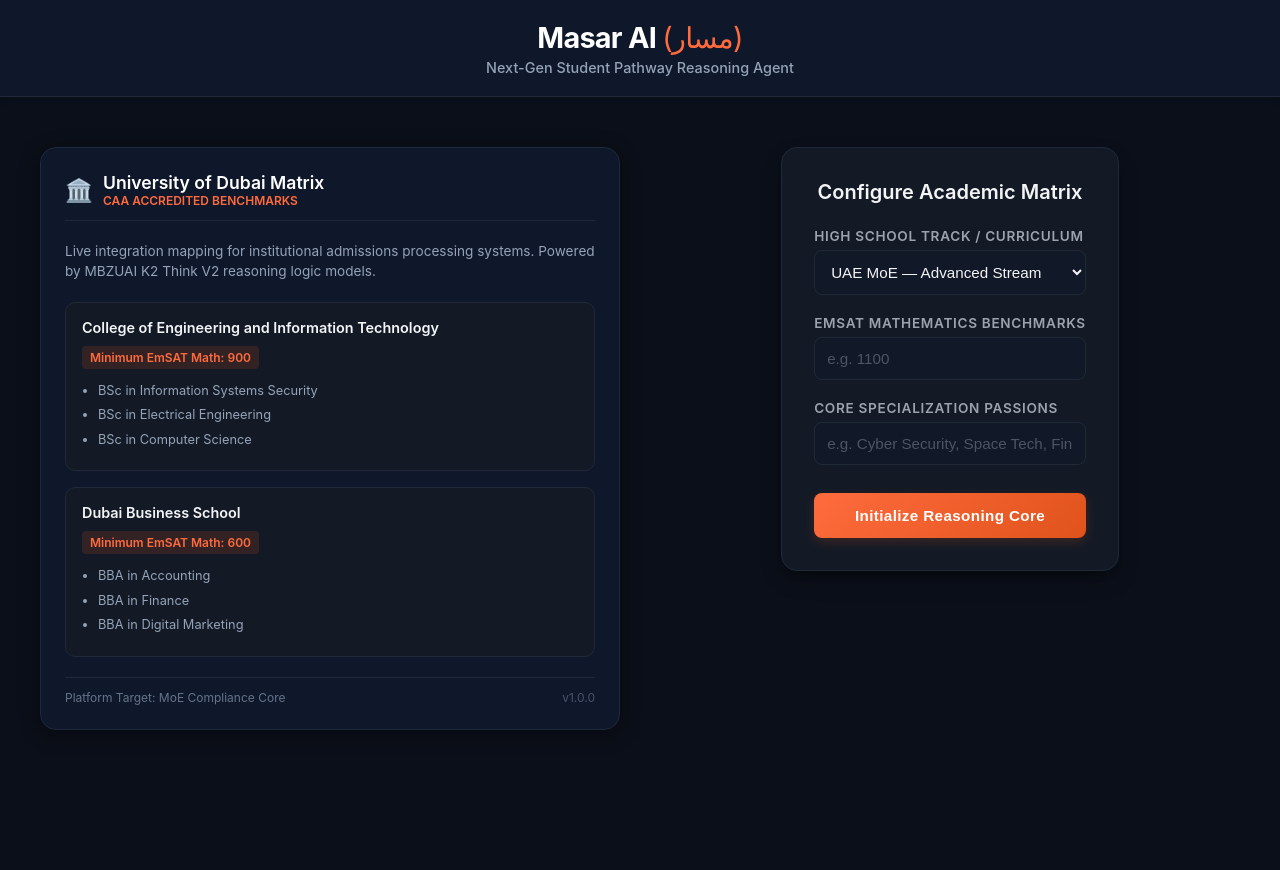
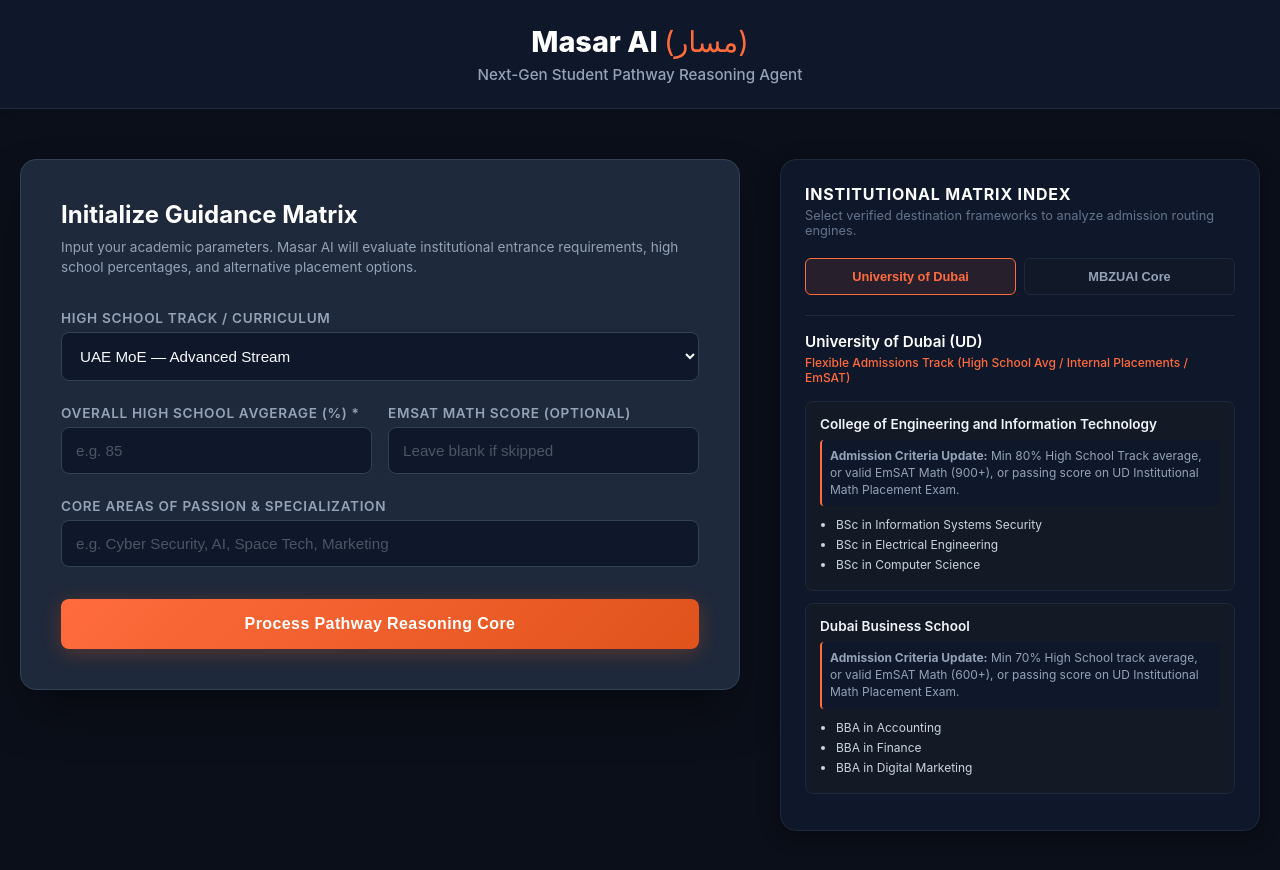
Before and after one commit to BuildingTHEITGUY/masar-ai, a React (Vite) app: page / in a window 1280 px wide. Shown: the top 870 px of the page. Before the commit the page ends 800 px from the top, so only its background shows below. Built offline with nearby package versions, Linux system fonts and the light colour scheme.

Commit message:
Refactor: Restructure UI to spotlight intake configurations and implement dynamic institutional tab-accordion menus

```diff
--- a/src/App.jsx
+++ b/src/App.jsx
@@ -1,25 +1,39 @@
 import React, { useState } from 'react';
 import FormInput from './components/FormInput';
 
-// Safe fallback data directly inside the file in case the JSON path is broken
-const fallbackData = {
-  "name": "University of Dubai",
-  "colleges": [
-    {
-      "name": "College of Engineering and Information Technology",
-      "min_emsat_math": 900,
-      "programs": ["BSc in Information Systems Security", "BSc in Electrical Engineering", "BSc in Computer Science"]
-    },
-    {
-      "name": "Dubai Business School",
-      "min_emsat_math": 600,
-      "programs": ["BBA in Accounting", "BBA in Finance", "BBA in Digital Marketing"]
-    }
-  ]
+const universityData = {
+  ud: {
+    name: "University of Dubai (UD)",
+    tagline: "Flexible Admissions Track (High School Avg / Internal Placements / EmSAT)",
+    colleges: [
+      {
+        name: "College of Engineering and Information Technology",
+        criteria: "Min 80% High School Track average, or valid EmSAT Math (900+), or passing score on UD Institutional Math Placement Exam.",
+        programs: ["BSc in Information Systems Security", "BSc in Electrical Engineering", "BSc in Computer Science"]
+      },
+      {
+        name: "Dubai Business School",
+        criteria: "Min 70% High School track average, or valid EmSAT Math (600+), or passing score on UD Institutional Math Placement Exam.",
+        programs: ["BBA in Accounting", "BBA in Finance", "BBA in Digital Marketing"]
+      }
+    ]
+  },
+  mbzuai: {
+    name: "Mohamed bin Zayed University of Artificial Intelligence",
+    tagline: "Post-Graduate Specialized AI Integration Pathways",
+    colleges: [
+      {
+        name: "School of AI Foundation Systems",
+        criteria: "Target destination environment. Requires completion of a relevant STEM Bachelor track (such as UD Computer Science) with competitive overall CGPA thresholds.",
+        programs: ["MSc in Machine Learning", "MSc in Computer Vision", "MSc in Natural Language Processing"]
+      }
+    ]
+  }
 };
 
 export default function App() {
   const [studentProfile, setStudentProfile] = useState(null);
+  const [activeTab, setActiveTab] = useState('ud');
 
   const handleFormSubmit = (profileData) => {
     setStudentProfile(profileData);
@@ -28,96 +42,44 @@
   return (
     <div style={{ minHeight: '100vh', backgroundColor: '#0b0f19', color: '#f3f4f6' }}>
 
-      {/* Header Bar */}
+      {/* Premium Header Architecture */}
       <header style={{
         background: '#0f172a',
-        padding: '20px',
+        padding: '24px 20px',
         textAlign: 'center',
         borderBottom: '1px solid #1e293b',
         boxShadow: '0 4px 6px -1px rgba(0, 0, 0, 0.1)'
       }}>
-        <h1 style={{ margin: 0, fontSize: '1.8rem', fontWeight: '700', letterSpacing: '-0.025em', color: '#ffffff' }}>
+        <h1 style={{ margin: 0, fontSize: '1.8rem', fontWeight: '800', color: '#ffffff' }}>
           Masar AI <span style={{ color: '#ff6b3d', fontWeight: '400' }}>(مسار)</span>
         </h1>
-        <p style={{ margin: '4px 0 0 0', color: '#94a3b8', fontSize: '0.9rem', fontWeight: '500' }}>
+        <p style={{ margin: '6px 0 0 0', color: '#94a3b8', fontSize: '0.95rem', fontWeight: '500' }}>
           Next-Gen Student Pathway Reasoning Agent
         </p>
       </header>
 
-      {/* Main Container Split View */}
+      {/* Dynamic Main Workspace Container Layout */}
       <main style={{
         display: 'grid',
-        gridTemplateColumns: 'repeat(auto-fit, minmax(320px, 1fr))',
+        gridTemplateColumns: '1fr minmax(320px, 480px)',
         gap: '40px',
-        maxWidth: '1200px',
+        maxWidth: '1400px',
         margin: '0 auto',
         padding: '50px 20px'
       }}>
 
-        {/* Left Column: Embedded Academic Framework Hub */}
-        <section style={{
-          background: '#0f172a',
-          border: '1px solid #1e293b',
-          borderRadius: '16px',
-          padding: '24px',
-          boxShadow: '0 4px 20px rgba(0,0,0,0.4)',
-          height: 'fit-content'
-        }}>
-          <div style={{ display: 'flex', alignItems: 'center', gap: '10px', marginBottom: '20px', borderBottom: '1px solid #1e293b', paddingBottom: '12px' }}>
-            <span style={{ fontSize: '1.4rem' }}>🏛️</span>
-            <div>
-              <h2 style={{ margin: 0, fontSize: '1.1rem', color: '#ffffff', fontWeight: '600' }}>{fallbackData.name} Matrix</h2>
-              <p style={{ margin: 0, fontSize: '0.75rem', color: '#ff6b3d', fontWeight: '600', textTransform: 'uppercase' }}>CAA Accredited Benchmarks</p>
-            </div>
-          </div>
-
-          <p style={{ fontSize: '0.85rem', color: '#94a3b8', lineHeight: '1.5', marginBottom: '20px' }}>
-            Live integration mapping for institutional admissions processing systems. Powered by MBZUAI K2 Think V2 reasoning logic models.
-          </p>
-
-          {/* Dynamic Map Loop over Colleges */}
-          {fallbackData.colleges.map((college, idx) => (
-            <div key={idx} style={{
-              background: '#131a26',
-              border: '1px solid #1f2937',
-              borderRadius: '10px',
-              padding: '16px',
-              marginBottom: '16px'
-            }}>
-              <h4 style={{ margin: '0 0 10px 0', fontSize: '0.9rem', color: '#f3f4f6', fontWeight: '600' }}>
-                {college.name}
-              </h4>
-              <div style={{ display: 'inline-block', fontSize: '0.75rem', background: 'rgba(224, 83, 27, 0.15)', color: '#ff6b3d', padding: '4px 8px', borderRadius: '4px', fontWeight: '600', marginBottom: '12px' }}>
-                Minimum EmSAT Math: {college.min_emsat_math}
-              </div>
-              <ul style={{ margin: 0, paddingLeft: '16px', fontSize: '0.8rem', color: '#94a3b8', lineHeight: '1.6' }}>
-                {college.programs.map((prog, pIdx) => (
-                  <li key={pIdx} style={{ marginBottom: '4px' }}>{prog}</li>
-                ))}
-              </ul>
-            </div>
-          ))}
-
-          <div style={{ borderTop: '1px solid #1e293b', paddingTop: '12px', marginTop: '20px', fontSize: '0.75rem', color: '#64748b', display: 'flex', alignItems: 'center' }}>
-            <span>Platform Target: MoE Compliance Core</span>
-            <span style={{ color: '#475569', marginLeft: 'auto' }}>v1.0.0</span>
-          </div>
-        </section>
-
-        {/* Right Column: Interactive Profile Configuration Panel */}
+        {/* LEFT COLUMN: THE INTEL SPOTLIGHT */}
         <section style={{ display: 'flex', flexDirection: 'column', justifyContent: 'start' }}>
           {!studentProfile ? (
             <FormInput onSubmit={handleFormSubmit} />
           ) : (
             <div style={{
               width: '100%',
-              maxWidth: '480px',
-              margin: '0 auto',
-              background: '#131a26',
-              padding: '40px 32px',
+              background: '#1e293b',
+              padding: '40px',
               borderRadius: '16px',
-              border: '1px solid #1e293b',
-              boxShadow: '0 10px 25px rgba(0,0,0,0.3)',
+              border: '1px solid #334155',
+              boxShadow: '0 25px 50px -12px rgba(0, 0, 0, 0.5)',
               textAlign: 'center'
             }}>
               <div style={{
@@ -132,20 +94,18 @@
                 marginBottom: '20px',
                 fontSize: '1.8rem',
                 fontWeight: 'bold'
-              }}>
-                ✓
-              </div>
-              <h3 style={{ margin: '0 0 10px 0', color: '#ffffff', fontSize: '1.3rem', fontWeight: '600' }}>Matrix Configured</h3>
-              <p style={{ color: '#94a3b8', fontSize: '0.9rem', lineHeight: '1.6', margin: '0 0 30px 0' }}>
-                Data telemetry matched with high school stream metrics. Ready to initiate streaming token reasoning pipelines via MBZUAI K2 Think infrastructure.
+              }}>✓</div>
+              <h3 style={{ margin: '0 0 10px 0', color: '#ffffff', fontSize: '1.4rem', fontWeight: '700' }}>Telemetry Logged</h3>
+              <p style={{ color: '#94a3b8', fontSize: '0.95rem', lineHeight: '1.6', margin: '0 0 32px 0' }}>
+                Profile coordinates captured. Ready to route parameters into the K2 Think V2 long chain-of-thought orchestration matrices.
               </p>
               <button
                 onClick={() => setStudentProfile(null)}
                 style={{
                   padding: '12px 24px',
-                  background: '#1f2937',
-                  color: '#f3f4f6',
-                  border: '1px solid #374151',
+                  background: '#0f172a',
+                  color: '#f8fafc',
+                  border: '1px solid #334155',
                   borderRadius: '8px',
                   cursor: 'pointer',
                   fontWeight: '600',
@@ -158,6 +118,91 @@
           )}
         </section>
 
+        {/* RIGHT COLUMN: INSTITUTIONAL BENCHMARK DIRECTORY */}
+        <section style={{
+          background: '#0f172a',
+          border: '1px solid #1e293b',
+          borderRadius: '16px',
+          padding: '24px',
+          boxShadow: '0 4px 20px rgba(0,0,0,0.4)',
+          height: 'fit-content'
+        }}>
+          <h3 style={{ margin: '0 0 4px 0', fontSize: '1rem', fontWeight: '700', color: '#ffffff', textTransform: 'uppercase', letterSpacing: '0.05em' }}>
+            Institutional Matrix Index
+          </h3>
+          <p style={{ margin: '0 0 20px 0', fontSize: '0.8rem', color: '#64748b' }}>
+            Select verified destination frameworks to analyze admission routing engines.
+          </p>
+
+          {/* Tab Selector System */}
+          <div style={{ display: 'grid', gridTemplateColumns: '1fr 1fr', gap: '8px', marginBottom: '20px' }}>
+            <button
+              onClick={() => setActiveTab('ud')}
+              style={{
+                padding: '10px',
+                borderRadius: '6px',
+                border: '1px solid',
+                borderColor: activeTab === 'ud' ? '#ff6b3d' : '#1e293b',
+                backgroundColor: activeTab === 'ud' ? 'rgba(255, 107, 61, 0.1)' : '#111827',
+                color: activeTab === 'ud' ? '#ff6b3d' : '#94a3b8',
+                fontWeight: '600',
+                fontSize: '0.8rem',
+                cursor: 'pointer'
+              }}
+            >
+              University of Dubai
+            </button>
+            <button
+              onClick={() => setActiveTab('mbzuai')}
+              style={{
+                padding: '10px',
+                borderRadius: '6px',
+                border: '1px solid',
+                borderColor: activeTab === 'mbzuai' ? '#ff6b3d' : '#1e293b',
+                backgroundColor: activeTab === 'mbzuai' ? 'rgba(255, 107, 61, 0.1)' : '#111827',
+                color: activeTab === 'mbzuai' ? '#ff6b3d' : '#94a3b8',
+                fontWeight: '600',
+                fontSize: '0.8rem',
+                cursor: 'pointer'
+              }}
+            >
+              MBZUAI Core
+            </button>
+          </div>
+
+          {/* Active View Engine */}
+          <div style={{ borderTop: '1px solid #1e293b', paddingTop: '16px' }}>
+            <h4 style={{ margin: '0 0 4px 0', fontSize: '0.95rem', color: '#ffffff', fontWeight: '600' }}>
+              {universityData[activeTab].name}
+            </h4>
+            <p style={{ margin: '0 0 16px 0', fontSize: '0.75rem', color: '#ff6b3d', fontWeight: '500' }}>
+              {universityData[activeTab].tagline}
+            </p>
+
+            {universityData[activeTab].colleges.map((college, idx) => (
+              <div key={idx} style={{
+                background: '#131a26',
+                border: '1px solid #1e293b',
+                borderRadius: '8px',
+                padding: '14px',
+                marginBottom: '12px'
+              }}>
+                <h5 style={{ margin: '0 0 8px 0', fontSize: '0.85rem', color: '#f1f5f9', fontWeight: '600' }}>
+                  {college.name}
+                </h5>
+                <p style={{ margin: '0 0 10px 0', fontSize: '0.75rem', color: '#94a3b8', lineHeight: '1.4', background: '#0f172a', padding: '8px', borderRadius: '4px', borderLeft: '2px solid #ff6b3d' }}>
+                  <strong>Admission Criteria Update:</strong> {college.criteria}
+                </p>
+                <ul style={{ margin: 0, paddingLeft: '16px', fontSize: '0.75rem', color: '#cbd5e1', lineHeight: '1.5' }}>
+                  {college.programs.map((prog, pIdx) => (
+                    <li key={pIdx} style={{ marginBottom: '2px' }}>{prog}</li>
+                  ))}
+                </ul>
+              </div>
+            ))}
+          </div>
+        </section>
+
       </main>
     </div>
   );
--- a/src/components/FormInput.jsx
+++ b/src/components/FormInput.jsx
@@ -2,19 +2,25 @@
 
 export default function FormInput({ onSubmit }) {
     const [stream, setStream] = useState('moe_advanced');
+    const [highSchoolAvg, setHighSchoolAvg] = useState('');
     const [emsatMath, setEmsatMath] = useState('');
     const [interest, setInterest] = useState('');
 
     const handleSubmit = (e) => {
         e.preventDefault();
-        onSubmit({ stream, emsatMath: parseInt(emsatMath) || 0, interest });
+        onSubmit({
+            stream,
+            highSchoolAvg: parseFloat(highSchoolAvg) || 0,
+            emsatMath: emsatMath ? parseInt(emsatMath) : null,
+            interest
+        });
     };
 
     const labelStyle = {
         display: 'block',
         fontSize: '0.85rem',
         fontWeight: '600',
-        color: '#9ca3af',
+        color: '#94a3b8',
         marginBottom: '6px',
         textTransform: 'uppercase',
         letterSpacing: '0.05em'
@@ -22,11 +28,11 @@
 
     const inputStyle = {
         width: '100%',
-        padding: '12px',
+        padding: '14px',
         borderRadius: '8px',
-        border: '1px solid #1f2937',
-        backgroundColor: '#111827',
-        color: '#f3f4f6',
+        border: '1px solid #334155',
+        backgroundColor: '#0f172a',
+        color: '#f8fafc',
         fontSize: '0.95rem',
         boxSizing: 'border-box',
         outline: 'none',
@@ -35,20 +41,20 @@
 
     return (
         <form onSubmit={handleSubmit} style={{
-            padding: '32px',
-            maxWidth: '480px',
-            margin: '0 auto',
-            background: '#111827/80',
-            backgroundColor: '#131a26',
+            padding: '40px',
+            background: '#1e293b',
             borderRadius: '16px',
-            border: '1px solid #1f2937',
-            boxShadow: '0 10px 25px -5px rgba(0, 0, 0, 0.3), 0 8px 10px -6px rgba(0, 0, 0, 0.3)'
+            border: '1px solid #334155',
+            boxShadow: '0 25px 50px -12px rgba(0, 0, 0, 0.5)'
         }}>
-            <h3 style={{ color: '#f3f4f6', margin: '0 0 24px 0', fontSize: '1.25rem', fontWeight: '600', textAlign: 'center' }}>
-                Configure Academic Matrix
-            </h3>
+            <h2 style={{ color: '#ffffff', margin: '0 0 8px 0', fontSize: '1.5rem', fontWeight: '700' }}>
+                Initialize Guidance Matrix
+            </h2>
+            <p style={{ color: '#94a3b8', fontSize: '0.85rem', margin: '0 0 32px 0', lineHeight: '1.5' }}>
+                Input your academic parameters. Masar AI will evaluate institutional entrance requirements, high school percentages, and alternative placement options.
+            </p>
 
-            <div style={{ marginBottom: '20px' }}>
+            <div style={{ marginBottom: '24px' }}>
                 <label style={labelStyle}>High School Track / Curriculum</label>
                 <select value={stream} onChange={(e) => setStream(e.target.value)} style={inputStyle}>
                     <option value="moe_advanced">UAE MoE — Advanced Stream</option>
@@ -58,30 +64,36 @@
                 </select>
             </div>
 
-            <div style={{ marginBottom: '20px' }}>
-                <label style={labelStyle}>EmSAT Mathematics Benchmarks</label>
-                <input type="number" placeholder="e.g. 1100" value={emsatMath} onChange={(e) => setEmsatMath(e.target.value)} style={inputStyle} />
+            <div style={{ display: 'grid', gridTemplateColumns: '1fr 1fr', gap: '16px', marginBottom: '24px' }}>
+                <div>
+                    <label style={labelStyle}>Overall High School Avgerage (%) *</label>
+                    <input type="number" required min="50" max="100" placeholder="e.g. 85" value={highSchoolAvg} onChange={(e) => setHighSchoolAvg(e.target.value)} style={inputStyle} />
+                </div>
+                <div>
+                    <label style={labelStyle}>EmSAT Math Score (Optional)</label>
+                    <input type="number" placeholder="Leave blank if skipped" value={emsatMath} onChange={(e) => setEmsatMath(e.target.value)} style={inputStyle} />
+                </div>
             </div>
 
-            <div style={{ marginBottom: '28px' }}>
-                <label style={labelStyle}>Core Specialization Passions</label>
-                <input type="text" placeholder="e.g. Cyber Security, Space Tech, Finance" value={interest} onChange={(e) => setInterest(e.target.value)} style={inputStyle} />
+            <div style={{ marginBottom: '32px' }}>
+                <label style={labelStyle}>Core Areas of Passion & Specialization</label>
+                <input type="text" placeholder="e.g. Cyber Security, AI, Space Tech, Marketing" value={interest} onChange={(e) => setInterest(e.target.value)} style={inputStyle} />
             </div>
 
             <button type="submit" style={{
                 width: '100%',
-                padding: '14px',
+                padding: '16px',
                 background: 'linear-gradient(135deg, #ff6b3d 0%, #e0531b 100%)',
                 color: '#ffffff',
                 border: 'none',
                 borderRadius: '8px',
-                fontWeight: '600',
-                fontSize: '0.95rem',
+                fontWeight: '700',
+                fontSize: '1rem',
                 cursor: 'pointer',
-                boxShadow: '0 4px 12px rgba(224, 83, 27, 0.2)',
+                boxShadow: '0 4px 20px rgba(224, 83, 27, 0.3)',
                 letterSpacing: '0.025em'
             }}>
-                Initialize Reasoning Core
+                Process Pathway Reasoning Core
             </button>
         </form>
     );
```
